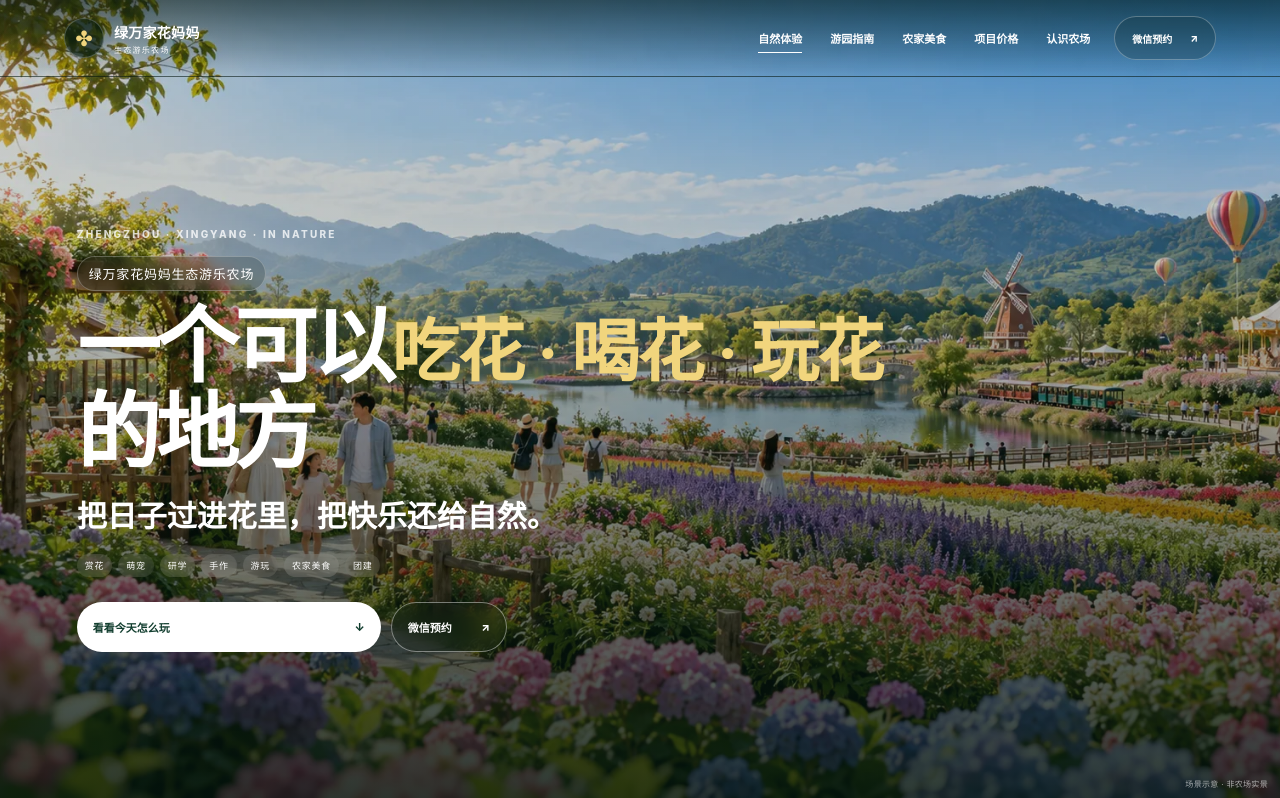
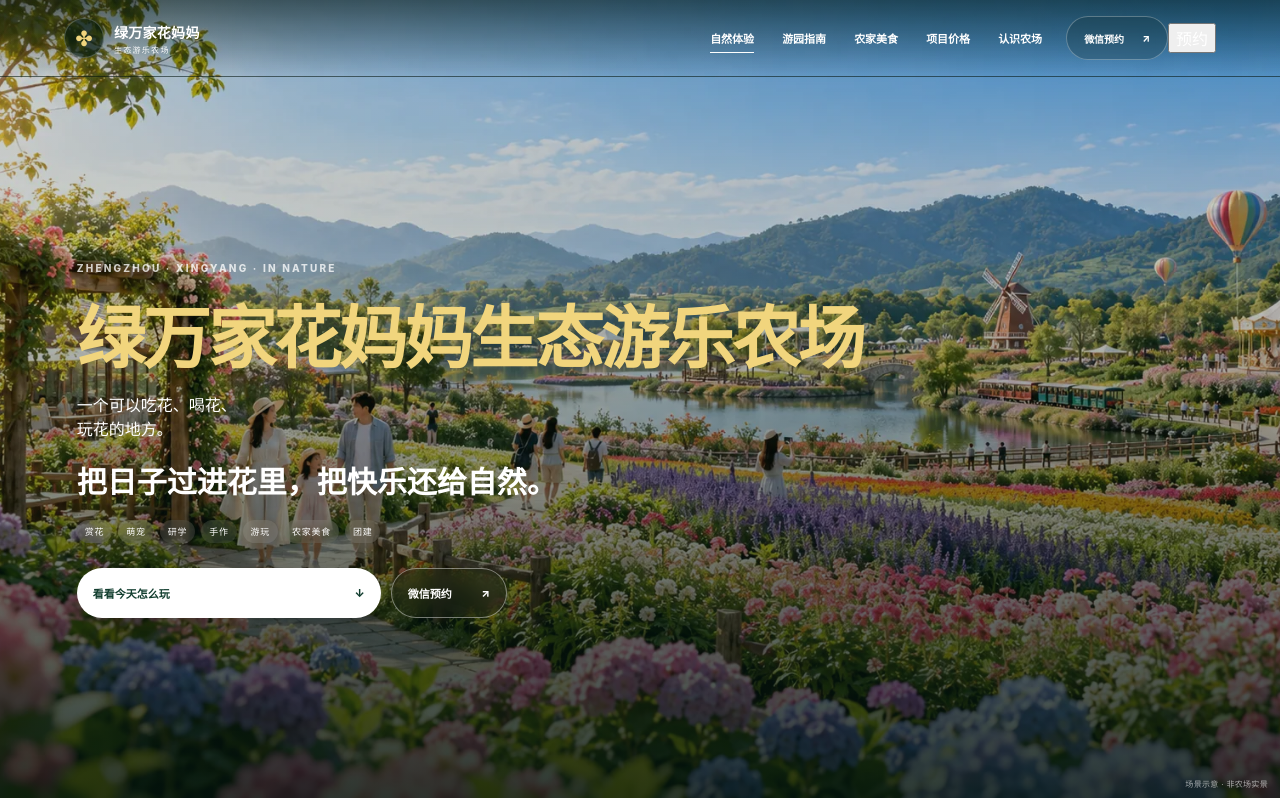
Before and after one commit to mrkay0072026/hmmnc-farm-website, a website: page index.html in a window 1280 px wide. Shown: the top 798 px of the page. Drawn offline with Linux system fonts and the light colour scheme.

Commit message:
Update index.html for V2.5

```diff
--- a/index.html
+++ b/index.html
@@ -1,5 +1,5 @@
 <!doctype html>
-<!-- V2.4 mobile visual refresh -->
+<!-- V2.5 Apple-inspired mobile hierarchy refresh -->
 <html lang="zh-CN">
 <head>
   <meta charset="utf-8" />
@@ -25,6 +25,7 @@
       <a class="brand" href="#top" aria-label="返回首页"><span class="brand-flower" aria-hidden="true">✤</span><span><strong>绿万家花妈妈</strong><small>生态游乐农场</small></span></a>
       <nav class="desktop-nav" aria-label="主导航"><a href="#explore">自然体验</a><a href="#admission">游园指南</a><a href="#dining">农家美食</a><a href="#prices">项目价格</a><a href="#story">认识农场</a></nav>
       <button class="nav-book js-copy-wechat" type="button">微信预约 <span>↗</span></button>
+      <button class="mobile-book js-copy-wechat" type="button" aria-label="复制微信号预约">预约</button>
       <button class="menu-toggle" type="button" id="menuToggle" aria-expanded="false" aria-controls="mobileMenu" aria-label="打开导航"><span></span><span></span><span></span></button>
     </div>
     <nav id="mobileMenu" class="mobile-menu" aria-label="移动导航" hidden><a href="#explore">自然体验</a><a href="#admission">游园指南</a><a href="#dining">农家美食</a><a href="#prices">项目价格</a><a href="#story">认识农场</a><a href="#contact">预约到访</a></nav>
@@ -35,8 +36,8 @@
       <div class="hero-shade"></div>
       <div class="hero-content reveal">
         <p class="eyebrow light">ZHENGZHOU · XINGYANG · IN NATURE</p>
-        <p class="hero-place">绿万家花妈妈生态游乐农场</p>
-        <h1 id="heroTitle">一个可以<br /><span>吃花 · 喝花 · 玩花</span><br />的地方</h1>
+        <h1 id="heroTitle"><span class="hero-brand-main">绿万家花妈妈</span><span class="hero-brand-sub">生态游乐农场</span></h1>
+        <p class="hero-slogan">一个可以吃花、喝花、<br />玩花的地方。</p>
         <p class="hero-golden">把日子过进花里，把快乐还给自然。</p>
         <p class="hero-tags"><span>赏花</span><span>萌宠</span><span>研学</span><span>手作</span><span>游玩</span><span>农家美食</span><span>团建</span></p>
         <div class="hero-actions"><a class="hero-primary" href="#explore"><span>看看今天怎么玩</span><i>↓</i></a><button class="hero-secondary js-copy-wechat" type="button" aria-label="复制微信并预约"><span>微信预约</span><i>↗</i></button></div>
@@ -104,8 +105,6 @@
   </main>
 
   <footer><div class="footer-brand"><span class="brand-flower">✤</span><p><b>绿万家花妈妈生态游乐农场</b><br />一个可以吃花、喝花、玩花的地方。</p></div><p>© 2026 绿万家花妈妈生态游乐农场<br />菜品图片为场景示意，实际出品以现场为准</p></footer>
-  <nav class="mobile-dock" aria-label="快捷联系"><a href="tel:13014583578" aria-label="拨打电话"><i>⌕</i><span>电话</span></a><button type="button" class="dock-main js-copy-wechat"><i>✤</i><span>微信预约</span></button><a href="https://uri.amap.com/search?keyword=%E9%83%91%E5%B7%9E%E7%BB%BF%E4%B8%87%E5%AE%B6%E8%8A%B1%E5%A6%88%E5%A6%88%E7%A7%91%E6%99%AE%E5%9F%BA%E5%9C%B0&city=%E9%83%91%E5%B7%9E&view=map&callnative=1&src=lvwanjiafarm" target="_blank" rel="noopener noreferrer" aria-label="打开导航"><i>↗</i><span>导航</span></a></nav>
-
   <div class="wechat-overlay" id="wechatOverlay" hidden><div class="wechat-panel" role="dialog" aria-modal="true" aria-labelledby="wechatTitle"><button class="close-overlay" type="button" id="closeOverlay" aria-label="关闭">×</button><div class="modal-flower" aria-hidden="true">✤</div><p class="modal-kicker">WECHAT RESERVATION</p><h2 id="wechatTitle">微信已准备好</h2><p id="copyMessage">微信号复制后，打开微信添加朋友即可。</p><button class="wechat-id" id="wechatId" type="button">cjm13014583578</button><div class="wechat-modal-actions"><button class="copy-again" type="button" id="copyAgain"><span>复制微信号</span><i>⧉</i></button><button class="dismiss-overlay" type="button" id="dismissOverlay">知道了</button></div><p class="wechat-tip">打开微信 → 添加朋友 → 粘贴微信号搜索</p></div></div>
   <div class="toast" id="toast" role="status" aria-live="polite" hidden><b>✓</b><span>微信号已复制</span></div>
   <script src="assets/main.js" defer></script>
```
